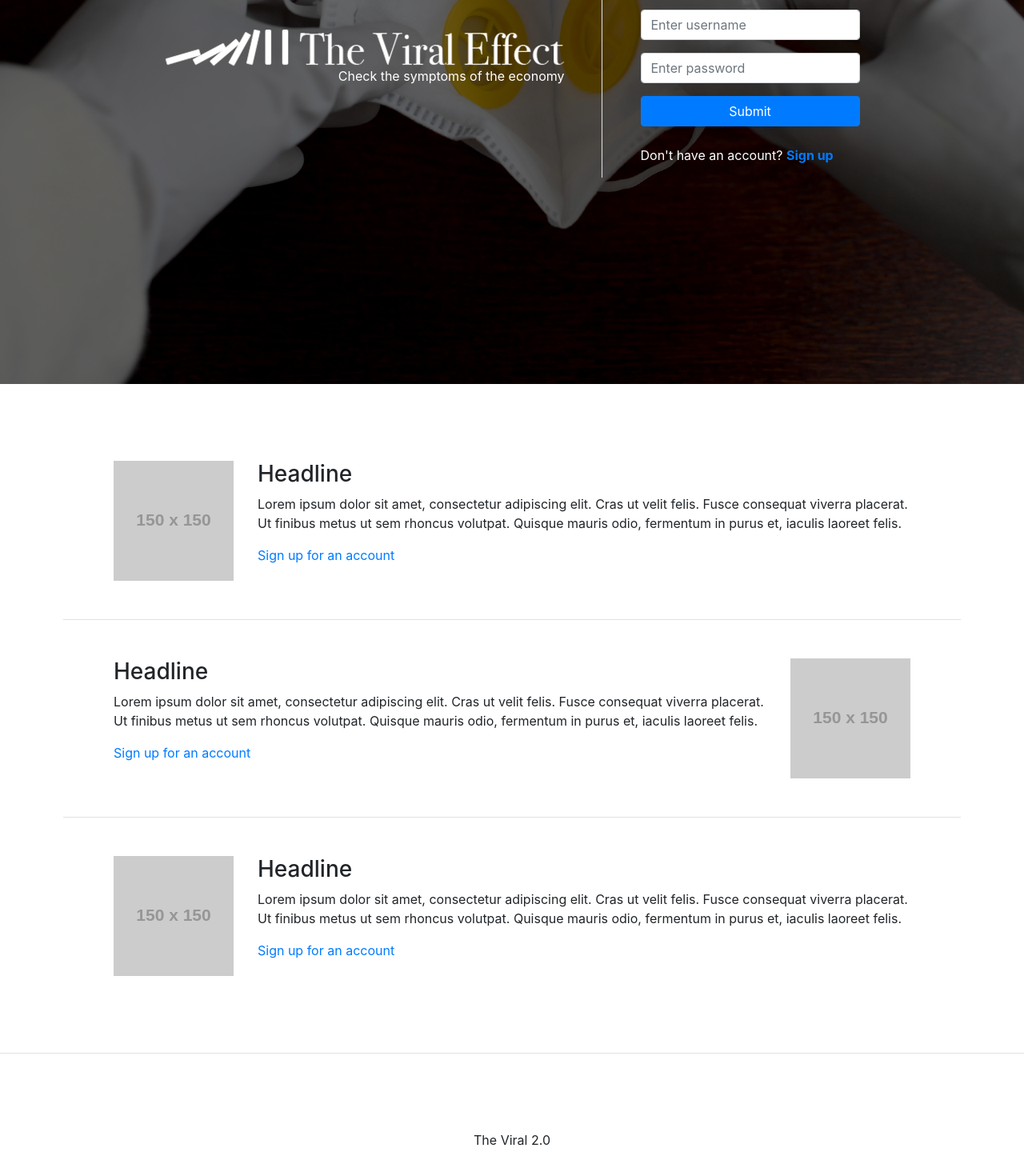
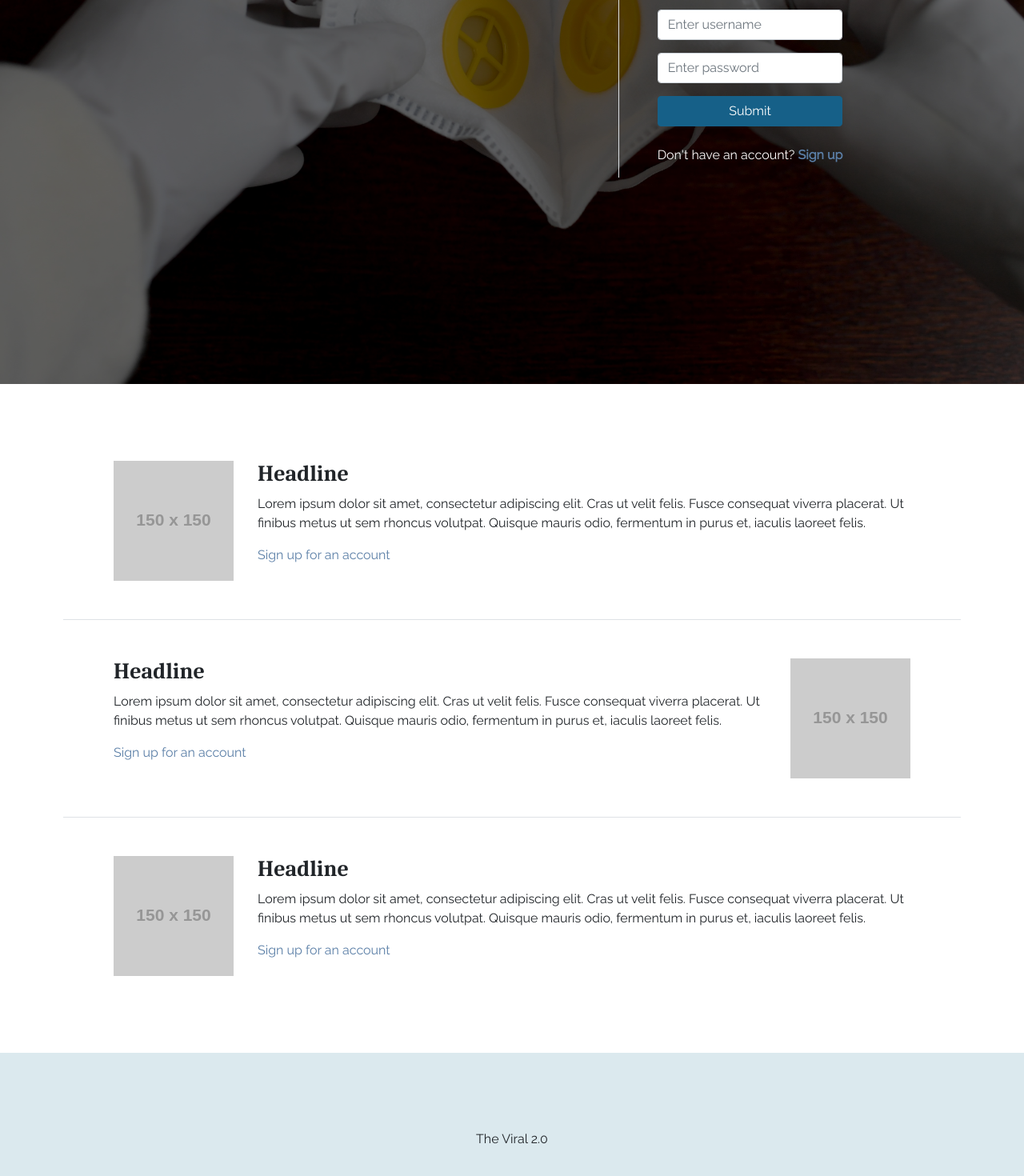
Before and after one commit to MarciaAdler/Project3-Viral2.0, a React (Create React App) app in the folder client/: page / in a window 1280 px wide. Shown: the part 320-1790 px from the top of the page at 80% size. Built offline with nearby package versions, Linux system fonts and the light colour scheme.

Commit message:
login styles

```diff
--- a/client/public/index.html
+++ b/client/public/index.html
@@ -15,6 +15,7 @@
       user's mobile device or desktop. See https://developers.google.com/web/fundamentals/web-app-manifest/
     -->
     <link rel="manifest" href="%PUBLIC_URL%/manifest.json" />
+    <link href="https://fonts.googleapis.com/css?family=Caladea:700|Raleway&display=swap" rel="stylesheet">
     <!--
       Notice the use of %PUBLIC_URL% in the tags above.
       It will be replaced with the URL of the `public` folder during the build.
@@ -24,7 +25,7 @@
       work correctly both with client-side routing and a non-root public URL.
       Learn how to configure a non-root public URL by running `npm run build`.
     -->
-    <title>The Viral 2.0</title>
+    <title>The Viral Effect</title>
   </head>
   <body>
     <noscript>You need to enable JavaScript to run this app.</noscript>
--- a/client/src/components/Footer.js
+++ b/client/src/components/Footer.js
@@ -6,7 +6,7 @@ function Footer(props) {
 
   return (
     <div>
-      <Container fluid className="border-top py-5">
+      <Container fluid className="py-5 footer">
             <Row className="py-5">
                 <Col className="text-center">
                     The Viral 2.0
--- a/client/src/components/LoginForm.js
+++ b/client/src/components/LoginForm.js
@@ -53,7 +53,7 @@ export default class LoginForm extends Component {
   render() {
     return (
       <form className="border-left ml-md-3 pl-md-5 py-3" onSubmit = {this.onSubmit}>
-        <img src={LogoStacked} alt="The Viral Effect" className="d-block d-md-none" style={{width: "350px"}} />
+        <img src={LogoStacked} alt="The Viral Effect" className="d-block d-lg-none mb-5" style={{width: "350px"}} />
         <h3 className="mb-4 text-center">Login</h3>
         <div className="form-group">
           {/* <label>Username</label> */}
--- a/client/src/components/assets/styles/Styles.css
+++ b/client/src/components/assets/styles/Styles.css
@@ -1,10 +1,49 @@
-.form-error {
+html, body, p, a {
+	font-family: 'Raleway', sans-serif;
+}
+
+h1, h2, h3, h4, h5, h6 {
+	font-family: 'Caladea', serif;
+}
+
+a {
+	color: #5b7fa7;
+}
+
+a:hover {
+	color: #4B6889;
+}
+
+.btn-primary {
+	background-color: #166088!important;
+	border: 1px solid #166088;
+}
+
+.btn-primary:hover {
+	background-color: #558BA8!important;
+	border: 1px solid #558BA8;
+	cursor: pointer
+}
+
+.title-text {
+	font-family: 'Caladea', serif;
+}
+
+.form-error, .fade-in {
     opacity: 1;
     /* color: red; */
 	animation-name: fadeInOpacity;
 	animation-iteration-count: 1;
 	animation-timing-function: ease-in;
+
+}
+
+.form-error {
 	animation-duration: .5s;
+}
+
+.fade-in {
+	animation-duration: 1.5s;
 }
 
 @keyframes fadeInOpacity {
@@ -15,3 +54,7 @@
 		opacity: 1;
 	}
 }
+
+.footer {
+	background-color: #DBE9EE;
+}
--- a/client/src/pages/LoginLayout.js
+++ b/client/src/pages/LoginLayout.js
@@ -13,11 +13,11 @@ function LoginLayout(props) {
       <div className="h-100 w-100">
           <Container fluid className="h-100 w-100 login-hero">
                 <Row className="h-100 justify-content-center">
-                    <Col md={"auto"} className="mt-5 my-md-auto text-center text-md-right d-none d-md-block">
+                    <Col md={"auto"} className="mt-5 my-md-auto text-center text-md-right d-none d-lg-block fade-in">
                         <img src={Logo} alt="The Viral Effect" className="d-block" style={{width: "500px"}} />
-                        <p>Check the symptoms of the economy</p>
+                        <p className="mt-3 login-tagline">Check the symptoms of the economy</p>
                     </Col>
-                    <Col xs={"auto"} className="mt-3 my-md-auto">
+                    <Col xs={"auto"} className="mt-3 my-auto">
 
                         <LoginForm />
                     </Col>
--- a/client/src/pages/assets/styles/LoginLayout.css
+++ b/client/src/pages/assets/styles/LoginLayout.css
@@ -25,6 +25,10 @@ div#root{
     font-weight: bold;
 }
 
+.login-tagline {
+    font-size: 21px;
+}
+
 /* Styles for viewports xs and sm in bootstrap */
 @media (max-width:767px){
 
```
